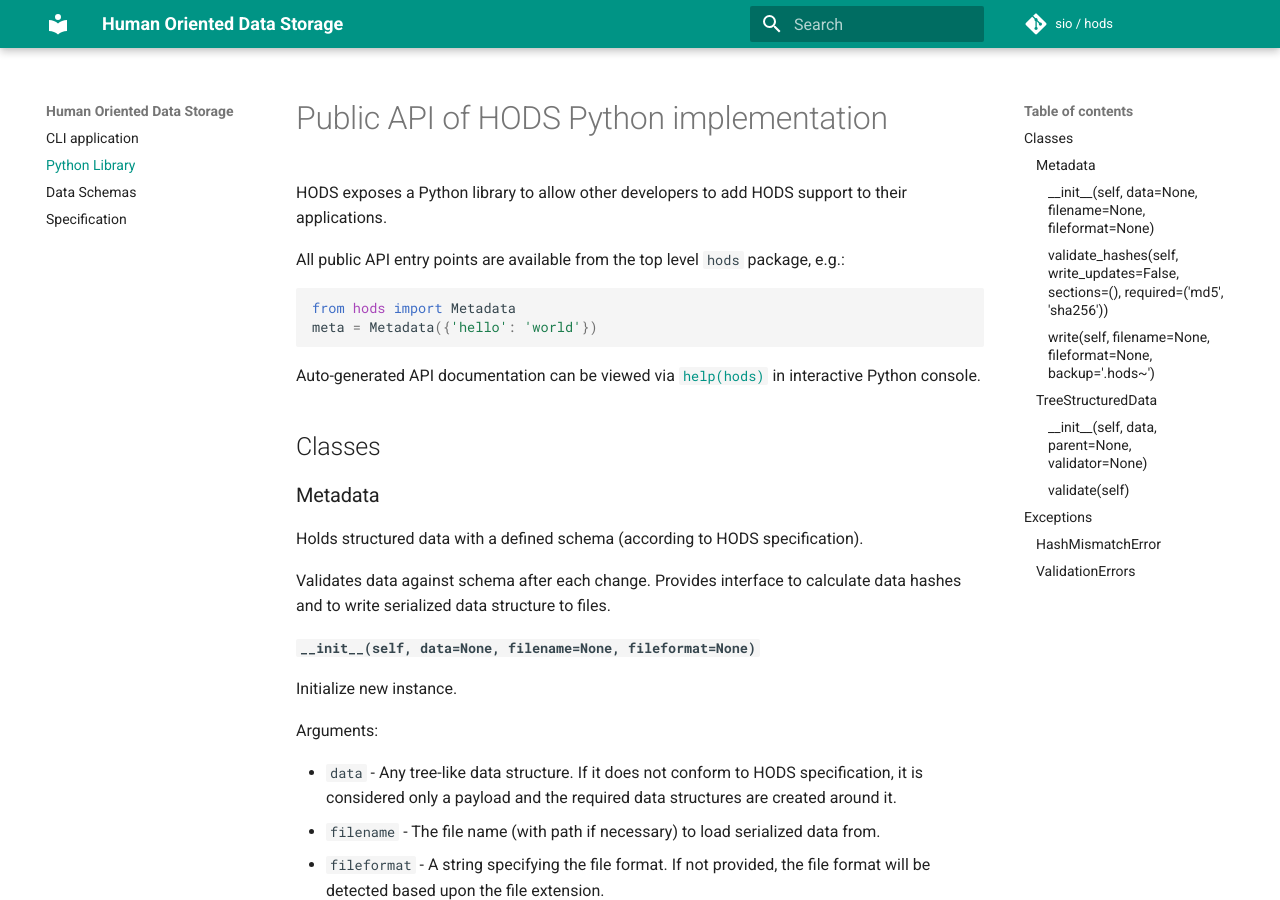
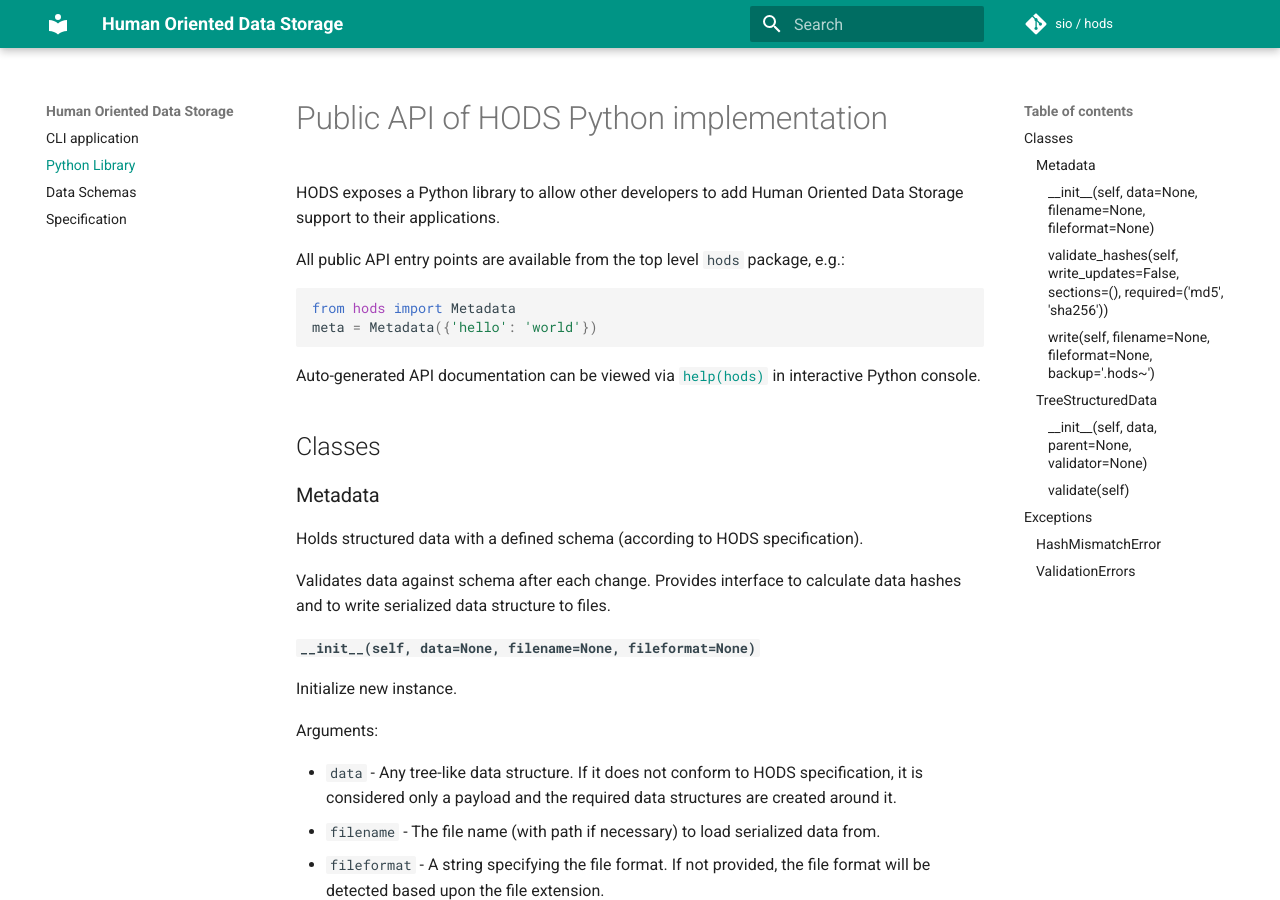
Before and after one commit to sio/hods, an MkDocs documentation site: the page built from docs/public-api.md, in a window 1280 px wide and 900 px high. Built offline with MkDocs 1.6.1 and Material for MkDocs 9.7.7, drawn with Linux system fonts in a browser that asks for light colours; comment, search, counter and statistics services are not loaded.

Commit message:
Explain clearly what this page is about

```diff
--- a/docs/public-api.md
+++ b/docs/public-api.md
@@ -1,7 +1,7 @@
 # Public API of HODS Python implementation
 
-HODS exposes a Python library to allow other developers to add HODS support to
-their applications.
+HODS exposes a Python library to allow other developers to add Human Oriented
+Data Storage support to their applications.
 
 All public API entry points are available from the top level `hods` package,
 e.g.:
```
Also changed, not shown: docs/commandline.md (+5 -1 lines).
